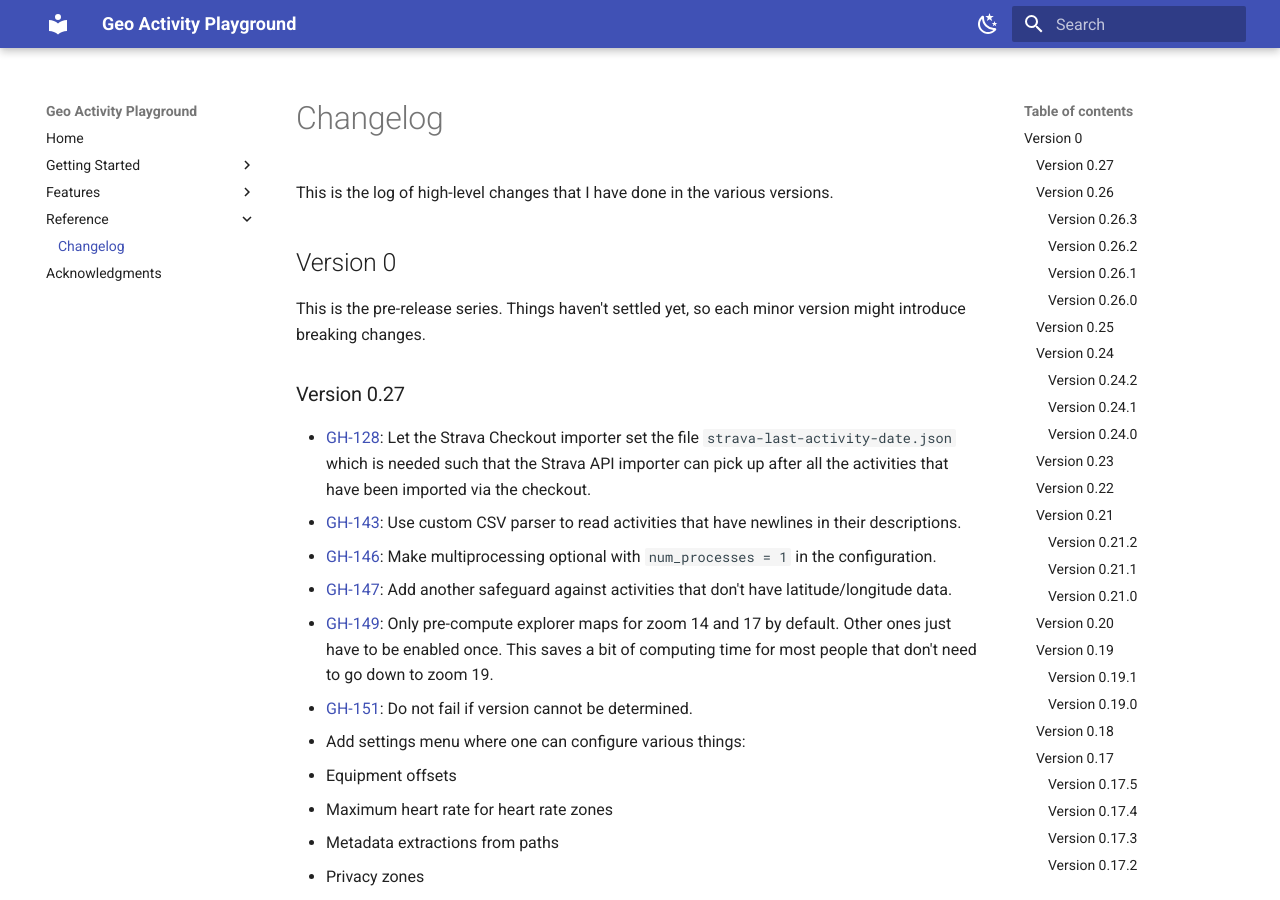
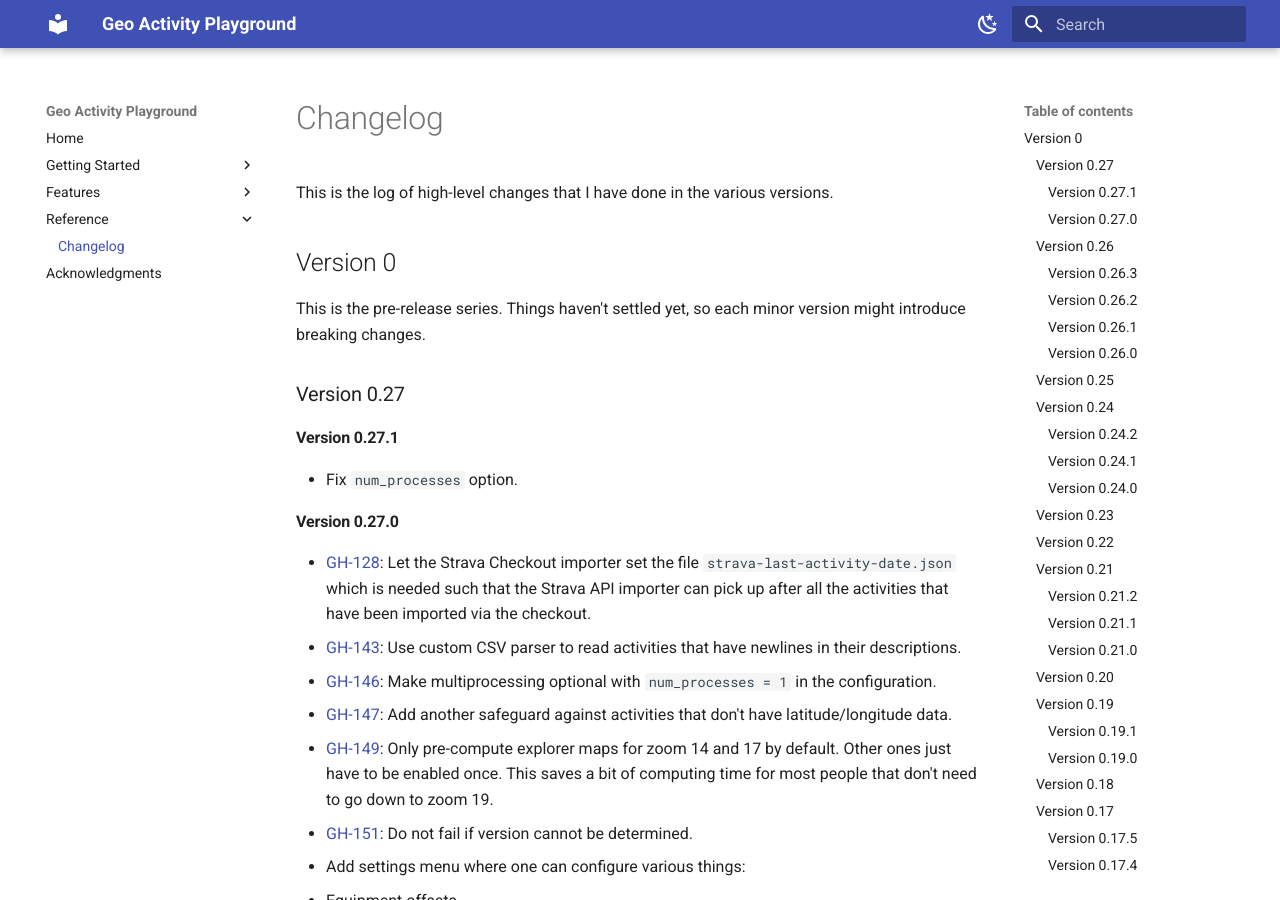
Before and after one commit to martin-ueding/geo-activity-playground, an MkDocs documentation site: the page built from docs/reference/changelog.md, in a window 1280 px wide and 900 px high. Built offline with MkDocs 1.6.1 and Material for MkDocs 9.7.7, drawn with Linux system fonts in a browser that asks for light colours.

Commit message:
Changelog entry

```diff
--- a/docs/reference/changelog.md
+++ b/docs/reference/changelog.md
@@ -7,6 +7,12 @@ This is the log of high-level changes that I have done in the various versions.
 This is the pre-release series. Things haven't settled yet, so each minor version might introduce breaking changes.
 
 ### Version 0.27
+
+#### Version 0.27.1
+
+- Fix `num_processes` option.
+
+#### Version 0.27.0
 
 - [GH-128](https://github.com/martin-ueding/geo-activity-playground/issues/128): Let the Strava Checkout importer set the file `strava-last-activity-date.json` which is needed such that the Strava API importer can pick up after all the activities that have been imported via the checkout.
 - [GH-143](https://github.com/martin-ueding/geo-activity-playground/issues/143): Use custom CSV parser to read activities that have newlines in their descriptions.
--- a/pyproject.toml
+++ b/pyproject.toml
@@ -1,6 +1,6 @@
 [tool.poetry]
 name = "geo-activity-playground"
-version = "0.27.0"
+version = "0.27.1"
 description = "Analysis of geo data activities like rides, runs or hikes."
 authors = ["Martin Ueding <mu@martin-ueding.de>"]
 license = "MIT"
```
